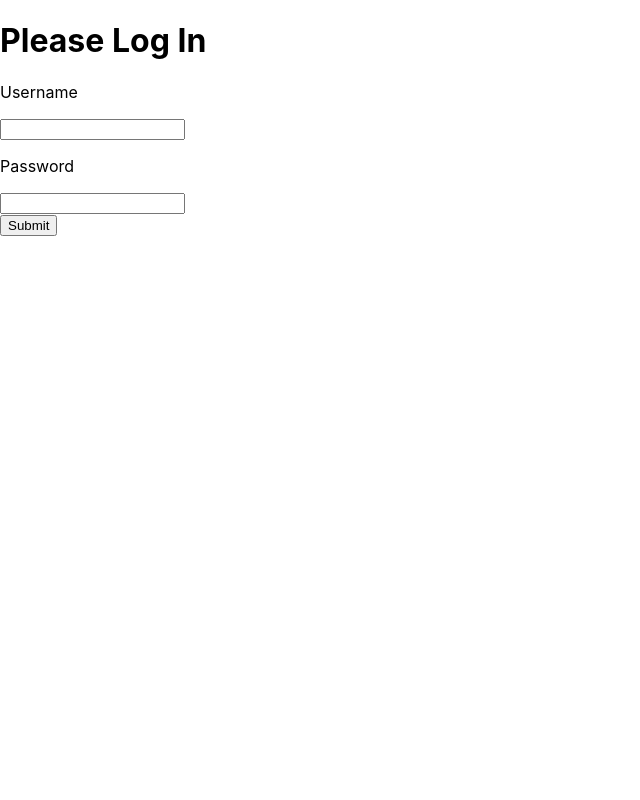
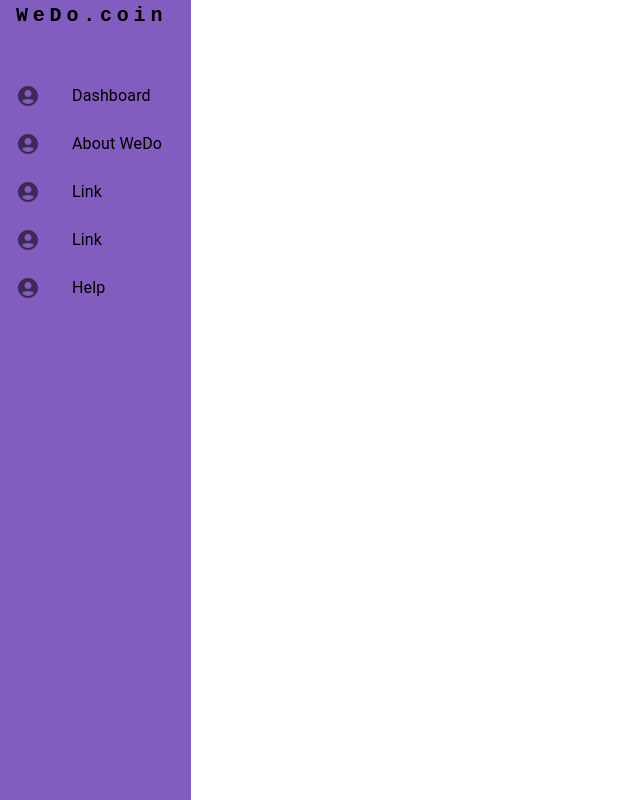
Before and after one commit to sahilg24/WeDo-Coin, a React (Create React App) app in the folder wedo-demo-page/: page /account in a window 1280 px wide. Shown: the whole page, without its empty margins (0-640 px from the left). Built offline with nearby package versions, Linux system fonts and the light colour scheme.

Commit message:
added menu bar for the login page

```diff
--- a/wedo-demo-page/src/pages/WedoAccountPage/WedoAccountPageDemo.js
+++ b/wedo-demo-page/src/pages/WedoAccountPage/WedoAccountPageDemo.js
@@ -1,31 +1,15 @@
-// import PropTypes from 'prop-types';
-// import Dashboard from '../Dashboard/Dashboard';
-// import Login from '../Login/Login';
-// import Preferences from '../Preferences/Preferences';
-// import { BrowserRouter, Route, Switch } from 'react-router-dom';
-import React, { useState } from 'react';
-
+import WedoAccountMenu from "./components/WedoAccountMenu";
 
 
 const WedoAccountPageDemo = () => {
 
     return (
-        <div className="login-wrapper">
-            <h1>Please Log In</h1>
-            <form>
-                <label>
-                    <p>Username</p>
-                    <input type="text" />
-                </label>
-                <label>
-                    <p>Password</p>
-                    <input type="password" />
-                </label>
-                <div>
-                    <button type="submit">Submit</button>
-                </div>
-            </form>
-        </div>
+        <html>
+            <div>
+                <WedoAccountMenu></WedoAccountMenu>
+            </div>
+
+        </html>
     );
 };
 export default WedoAccountPageDemo;
--- /dev/null
+++ b/wedo-demo-page/src/pages/WedoAccountPage/components/WedoAccountMenu.js
@@ -0,0 +1,101 @@
+import * as React from 'react';
+import Typography from '@mui/material/Typography';
+import Grid from '@mui/material/Grid';
+import { ThemeProvider } from '@mui/material';
+import { createTheme } from '@mui/material';
+import Box from '@mui/material/Box';
+import List from '@mui/material/List';
+import ListItem from '@mui/material/ListItem';
+import ListItemButton from '@mui/material/ListItemButton';
+import ListItemText from '@mui/material/ListItemText';
+import ListItemIcon from '@mui/material/ListItemIcon';
+import AccountCircleIcon from '@mui/icons-material/AccountCircle';
+
+const theme = createTheme({
+    palette: {
+        primary: {
+            main: '#805dbe'
+        },
+        secondary: {
+            main: '#333333'
+        }
+    }
+})
+
+const WedoAccountMenu = () => {
+
+    return (
+        <ThemeProvider theme={theme}>
+            <Grid container spacing={12}
+                alignItems="center">
+                <Grid item xs={2.5}>
+                    <Box bgcolor="primary.main"
+                        minHeight="100vh"
+                    >
+                        <Typography
+                            variant="h6"
+                            noWrap
+                            component="a"
+                            href="/"
+                            sx={{
+                                ml: 2,
+                                mb: 4,
+                                display: { xs: 'none', md: 'flex' },
+                                fontFamily: 'monospace',
+                                fontWeight: 700,
+                                letterSpacing: '.3rem',
+                                color: 'inherit',
+                                textDecoration: 'none',
+                            }}
+                        >
+                            WeDo.coin
+                        </Typography>
+                        <List>
+                            <ListItem disablePadding>
+                                <ListItemButton>
+                                    <ListItemIcon>
+                                        <AccountCircleIcon />
+                                    </ListItemIcon>
+                                    <ListItemText primary="Dashboard" />
+                                </ListItemButton>
+                            </ListItem>
+                            <ListItem disablePadding>
+                                <ListItemButton >
+                                    <ListItemIcon>
+                                        <AccountCircleIcon />
+                                    </ListItemIcon>
+                                    <ListItemText primary="About WeDo" />
+                                </ListItemButton>
+                            </ListItem>
+                            <ListItem disablePadding>
+                                <ListItemButton >
+                                    <ListItemIcon>
+                                        <AccountCircleIcon />
+                                    </ListItemIcon>
+                                    <ListItemText primary="Link" />
+                                </ListItemButton>
+                            </ListItem>
+                            <ListItem disablePadding>
+                                <ListItemButton >
+                                    <ListItemIcon>
+                                        <AccountCircleIcon />
+                                    </ListItemIcon>
+                                    <ListItemText primary="Link" />
+                                </ListItemButton>
+                            </ListItem>
+                            <ListItem disablePadding>
+                                <ListItemButton >
+                                    <ListItemIcon>
+                                        <AccountCircleIcon />
+                                    </ListItemIcon>
+                                    <ListItemText primary="Help" />
+                                </ListItemButton>
+                            </ListItem>
+                        </List>
+                    </Box>
+                </Grid>
+            </Grid>
+        </ThemeProvider>
+    );
+};
+export default WedoAccountMenu;
```
